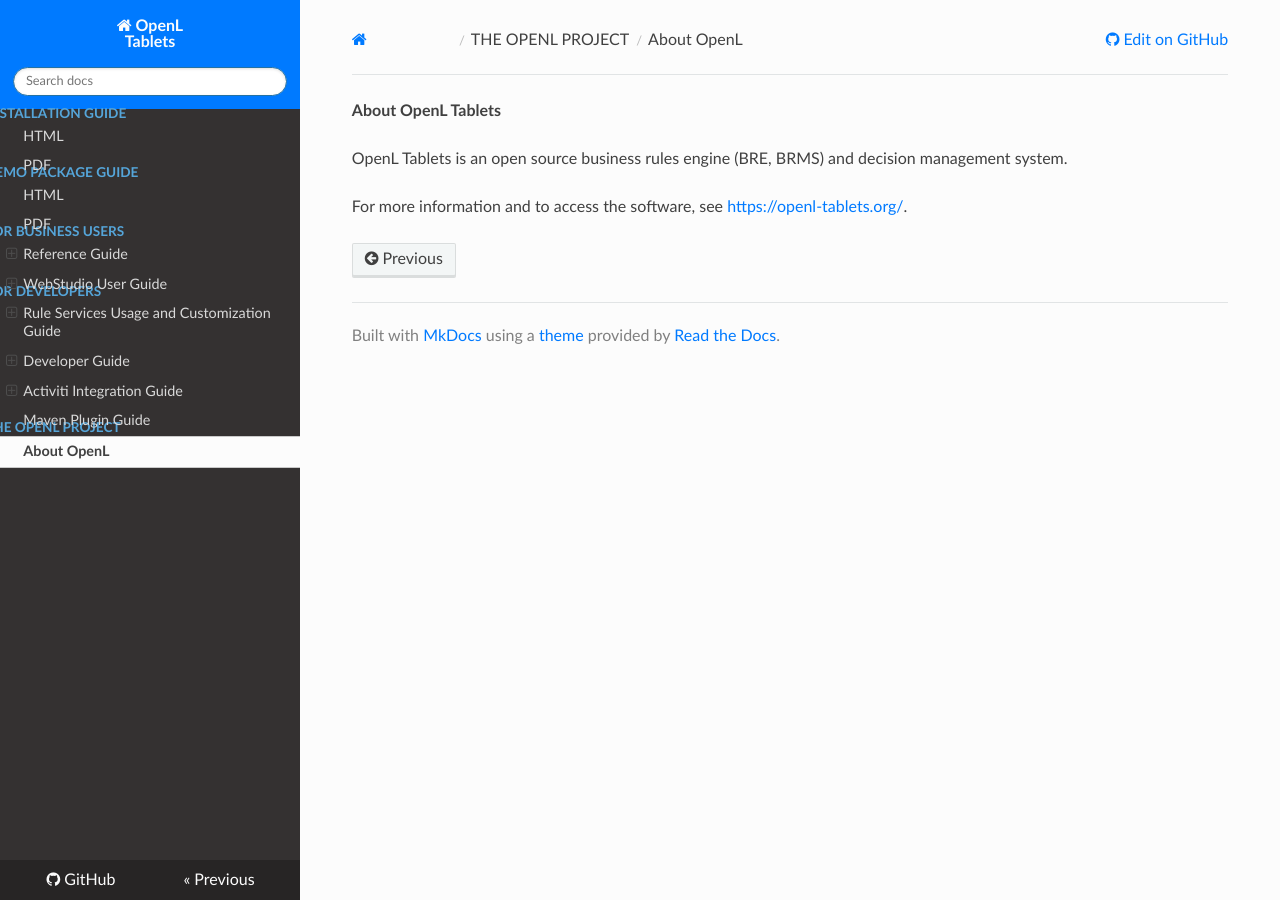
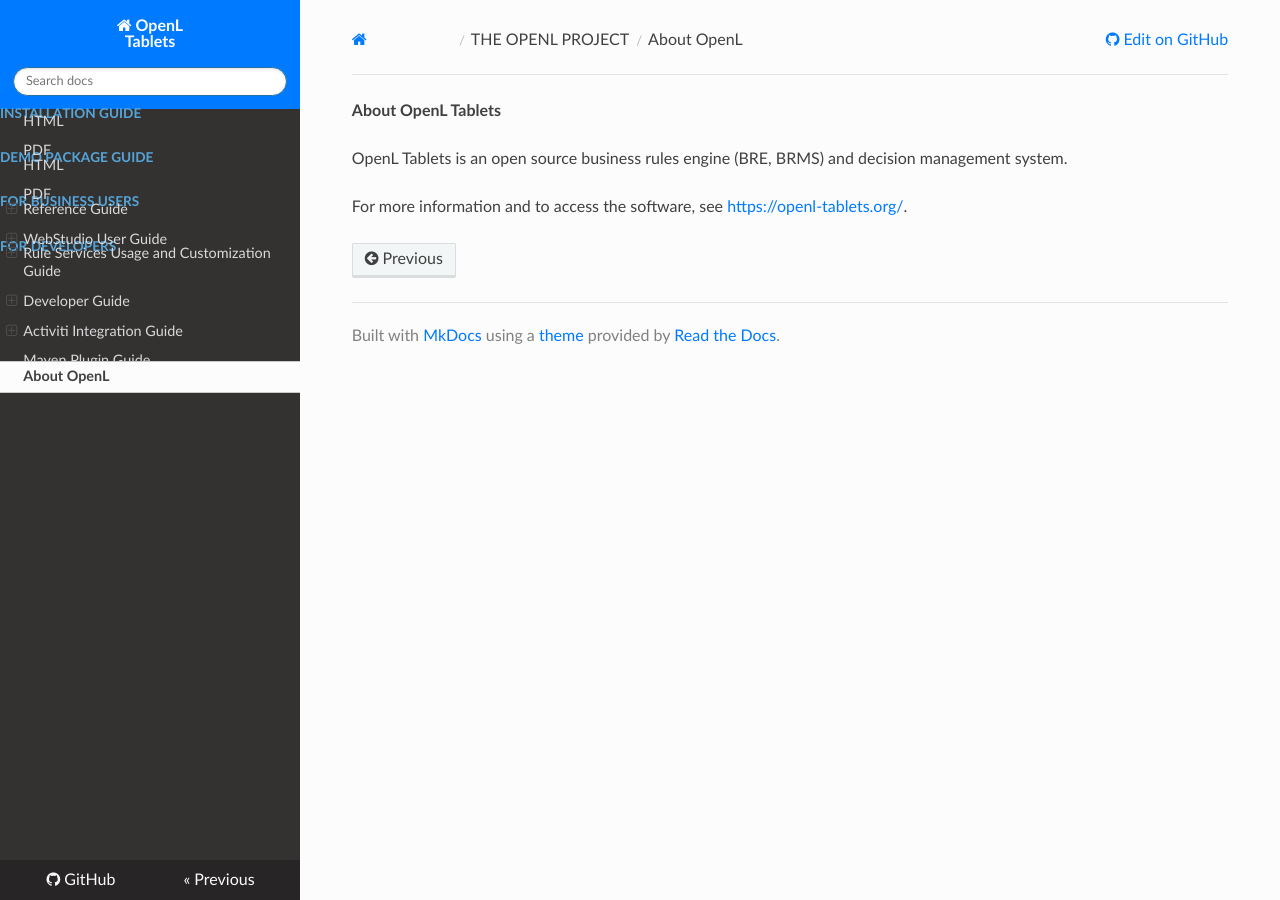
Before and after one commit to agradus/OpenLdocs, an MkDocs documentation site: the page built from docs/about.md, in a window 1280 px wide. Built offline with MkDocs 1.6.1, drawn with Linux system fonts in a browser that asks for light colours; nearby versions of some CDN libraries.

Commit message:
Update extra.css

```diff
--- a/docs/css/extra.css
+++ b/docs/css/extra.css
@@ -13,7 +13,7 @@
 
 .wy-menu-vertical header, .wy-menu-vertical p.caption {
   margin-top: -15px;
-  margin-left: -15px;
+  margin-bottom: -15px;
   height: 15px;
   line-height: 15px;
   padding: 0px;
```
